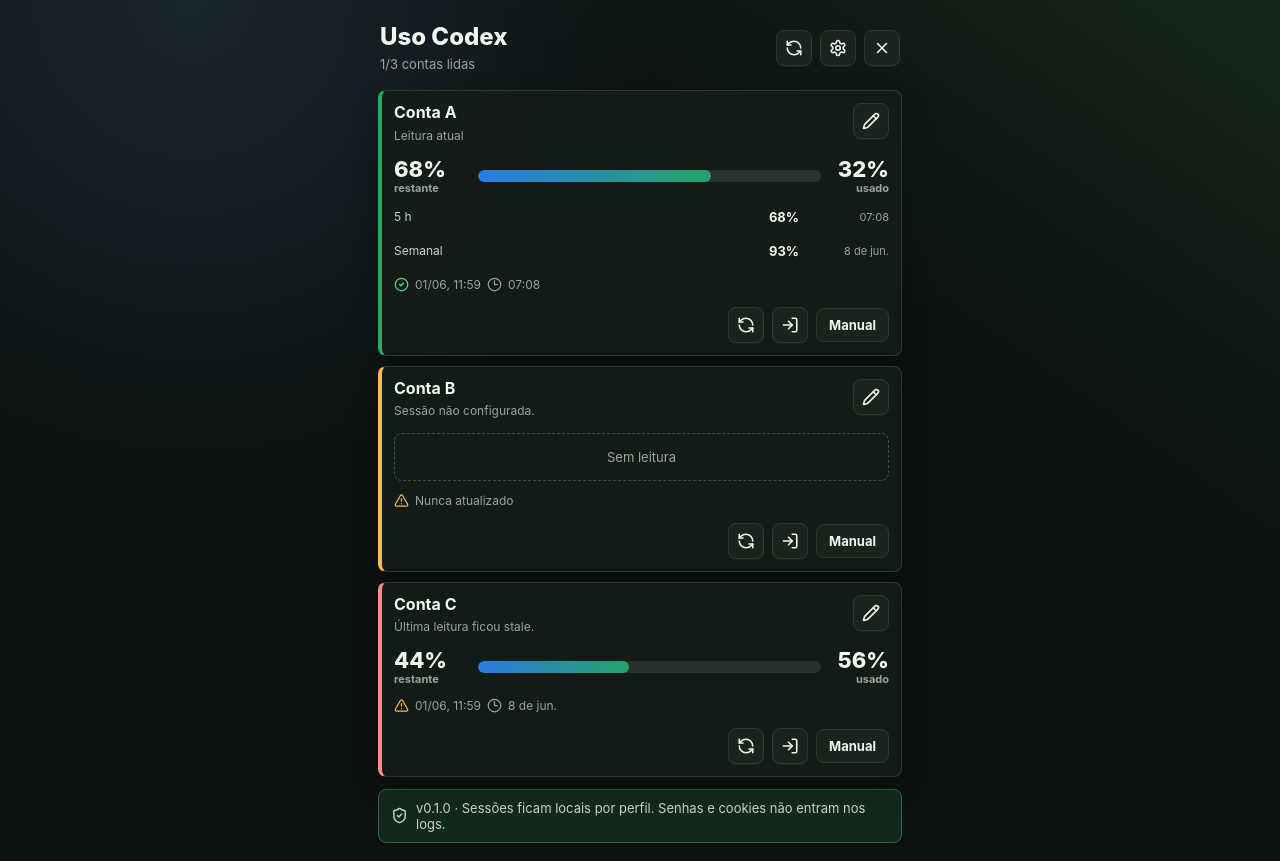
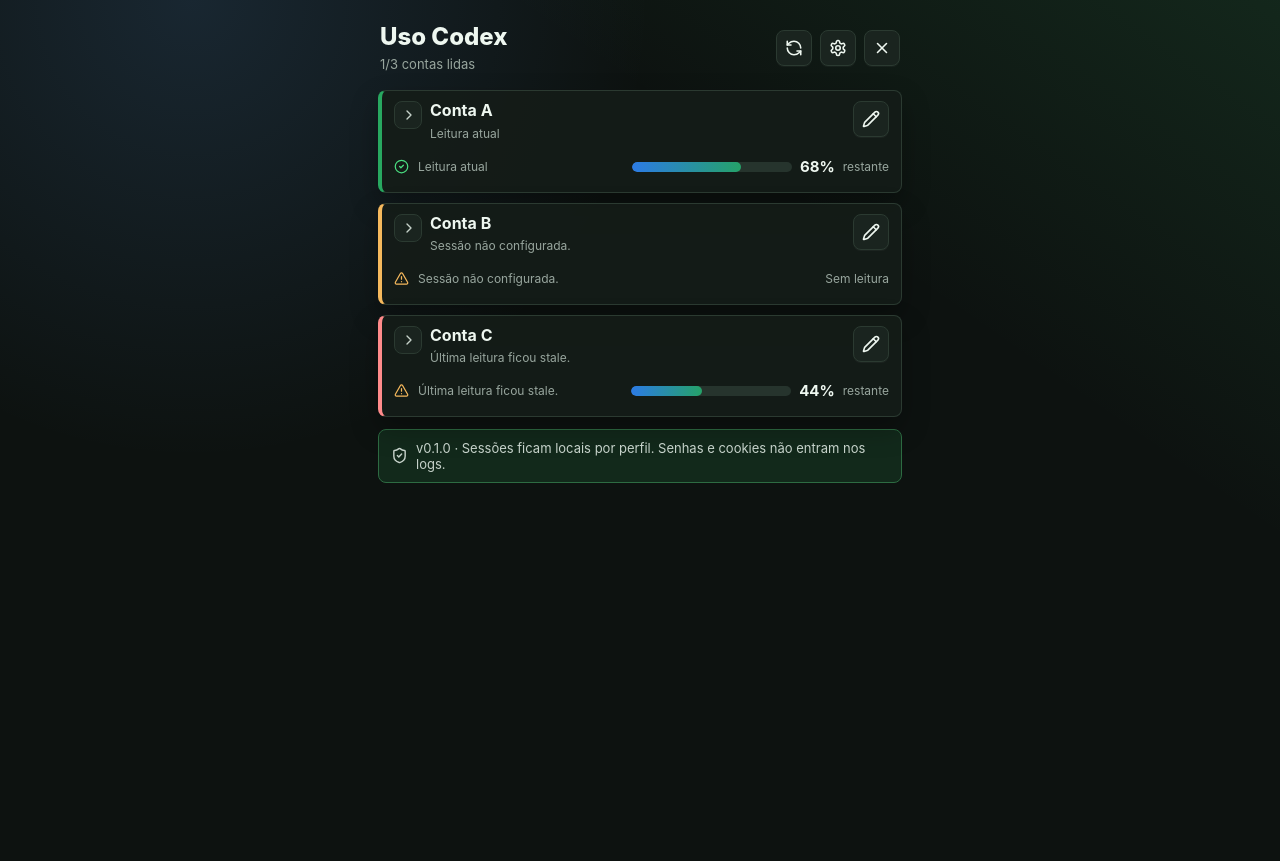
Before and after one commit to ronydrop/codex-usage-monitor, a React (Vite) app in the folder src/renderer/: page / in a window 1280 px wide. After the commit the page ends 800 px from the top, so only its background shows below. Built offline with nearby package versions, Linux system fonts and the light colour scheme.

Commit message:
Add collapsible account cards

```diff
--- a/package.json
+++ b/package.json
@@ -1,6 +1,6 @@
 {
   "name": "codex-usage-monitor",
-  "version": "0.1.2",
+  "version": "0.1.3",
   "description": "Windows tray app to monitor Codex usage across local ChatGPT accounts.",
   "author": "ronydrop",
   "repository": {
--- a/src/renderer/src/App.tsx
+++ b/src/renderer/src/App.tsx
@@ -1,6 +1,7 @@
 import {
   AlertTriangle,
   CheckCircle2,
+  ChevronDown,
   Clock3,
   Download,
   ExternalLink,
@@ -103,6 +104,7 @@
   const [settingsOpen, setSettingsOpen] = useState(false);
   const [settingsDraft, setSettingsDraft] = useState<AppSettings | undefined>();
   const [updateState, setUpdateState] = useState<UpdateState | undefined>();
+  const [expandedAccountIds, setExpandedAccountIds] = useState<Set<string>>(() => new Set());
 
   useEffect(() => {
     void loadState();
@@ -173,9 +175,41 @@
   }
 
   function beginManual(account: AccountUsage) {
+    expandAccount(account.id);
     setManualAccountId(account.id);
     setManualPercent(String(account.remainingPercent ?? 50));
     setManualReset(account.resetText ?? "");
+  }
+
+  function expandAccount(accountId: string) {
+    setExpandedAccountIds((current) => {
+      if (current.has(accountId)) {
+        return current;
+      }
+
+      const next = new Set(current);
+      next.add(accountId);
+      return next;
+    });
+  }
+
+  function toggleAccountExpanded(accountId: string) {
+    const shouldCollapse = expandedAccountIds.has(accountId) || manualAccountId === accountId;
+
+    if (shouldCollapse && manualAccountId === accountId) {
+      setManualAccountId(undefined);
+    }
+
+    setExpandedAccountIds((current) => {
+      const next = new Set(current);
+      if (shouldCollapse) {
+        next.delete(accountId);
+      } else {
+        next.add(accountId);
+      }
+
+      return next;
+    });
   }
 
   async function saveManualUsage() {
@@ -298,8 +332,15 @@
       ) : null}
 
       <section className="account-list" aria-label="Contas monitoradas">
-        {state.accounts.map((account) => (
-          <article className={`account-card status-${account.status}`} key={account.id}>
+        {state.accounts.map((account) => {
+          const expanded = expandedAccountIds.has(account.id) || manualAccountId === account.id;
+          const detailsId = `account-details-${account.id}`;
+
+          return (
+            <article
+              className={`account-card status-${account.status}${expanded ? " expanded" : " collapsed"}`}
+              key={account.id}
+            >
               <div className="account-main">
                 <div className="account-title-row">
                   {editingLabelId === account.id ? (
@@ -321,9 +362,21 @@
                     </form>
                   ) : (
                     <>
+                      <div className="account-heading">
+                        <button
+                          className="account-collapse-button"
+                          type="button"
+                          title={expanded ? "Recolher conta" : "Expandir conta"}
+                          aria-expanded={expanded}
+                          aria-controls={detailsId}
+                          onClick={() => toggleAccountExpanded(account.id)}
+                        >
+                          <ChevronDown className={expanded ? "collapse-icon expanded" : "collapse-icon"} />
+                        </button>
                         <div>
                           <h2>{account.label}</h2>
                           <p>{statusText(account)}</p>
+                        </div>
                       </div>
                       <IconButton title="Renomear" onClick={() => beginEditLabel(account)}>
                         <Pencil />
@@ -332,10 +385,11 @@
                   )}
                 </div>
 
+                {expanded ? (
+                  <div className="account-details" id={detailsId}>
                     <UsageMeter account={account} />
                     <UsageWindows account={account} />
                     <AccountMeta account={account} />
-            </div>
 
                     <div className="account-actions">
                       <IconButton
@@ -345,7 +399,10 @@
                       >
                         <RefreshCcw />
                       </IconButton>
-              <IconButton title="Abrir login" onClick={() => callApi(`login-${account.id}`, () => api.openLogin(account.id))}>
+                      <IconButton
+                        title="Abrir login"
+                        onClick={() => callApi(`login-${account.id}`, () => api.openLogin(account.id))}
+                      >
                         <LogIn />
                       </IconButton>
                       <button className="mini-button" onClick={() => beginManual(account)}>
@@ -383,8 +440,14 @@
                         </IconButton>
                       </form>
                     ) : null}
+                  </div>
+                ) : (
+                  <CompactAccountSummary account={account} />
+                )}
+              </div>
             </article>
-        ))}
+          );
+        })}
       </section>
 
       <footer className="footer-line">
@@ -458,6 +521,32 @@
         <strong>{used}%</strong>
         <span>usado</span>
       </div>
+    </div>
+  );
+}
+
+function CompactAccountSummary({ account }: { account: AccountUsage }) {
+  const remaining = account.remainingPercent;
+
+  if (remaining === undefined) {
+    return (
+      <div className="account-summary">
+        <StatusIcon account={account} />
+        <span className="summary-status">{statusText(account)}</span>
+        <span className="summary-empty">Sem leitura</span>
+      </div>
+    );
+  }
+
+  return (
+    <div className="account-summary">
+      <StatusIcon account={account} />
+      <span className="summary-status">{statusText(account)}</span>
+      <div className="compact-meter" aria-label={`${remaining}% restante`}>
+        <div className="compact-meter-fill" style={{ width: `${remaining}%` }} />
+      </div>
+      <strong>{remaining}%</strong>
+      <span>restante</span>
     </div>
   );
 }
--- a/src/renderer/src/styles.css
+++ b/src/renderer/src/styles.css
@@ -327,6 +327,10 @@
   box-shadow: 0 12px 28px rgba(0, 0, 0, 0.28);
 }
 
+.account-card.collapsed {
+  padding: 10px 12px;
+}
+
 .account-card.status-ok {
   border-left-color: var(--accent-strong);
 }
@@ -356,6 +360,42 @@
   gap: 12px;
 }
 
+.account-heading {
+  display: flex;
+  align-items: flex-start;
+  gap: 8px;
+  min-width: 0;
+}
+
+.account-collapse-button {
+  display: inline-grid;
+  width: 28px;
+  height: 28px;
+  flex: 0 0 auto;
+  place-items: center;
+  border: 1px solid var(--border);
+  border-radius: 8px;
+  color: var(--text-soft);
+  background: var(--surface-raised);
+  -webkit-app-region: no-drag;
+}
+
+.account-collapse-button:hover {
+  border-color: var(--border-strong);
+  background: var(--surface-muted);
+}
+
+.collapse-icon {
+  width: 16px;
+  height: 16px;
+  transition: transform 0.15s ease;
+  transform: rotate(-90deg);
+}
+
+.collapse-icon.expanded {
+  transform: rotate(0deg);
+}
+
 .account-title-row h2 {
   margin: 0;
   font-size: 16px;
@@ -374,6 +414,59 @@
 
 .label-editor {
   width: 100%;
+}
+
+.account-summary {
+  display: grid;
+  grid-template-columns: 16px minmax(90px, 1fr) minmax(86px, 160px) auto auto;
+  align-items: center;
+  gap: 8px;
+  min-height: 30px;
+  margin-top: 8px;
+  color: var(--muted);
+  font-size: 12px;
+}
+
+.account-summary svg {
+  width: 15px;
+  height: 15px;
+}
+
+.account-summary strong {
+  color: var(--text);
+  font-size: 15px;
+  line-height: 1;
+}
+
+.summary-status,
+.summary-empty {
+  min-width: 0;
+  overflow: hidden;
+  text-overflow: ellipsis;
+  white-space: nowrap;
+}
+
+.summary-empty {
+  grid-column: 3 / -1;
+  justify-self: end;
+}
+
+.compact-meter {
+  height: 10px;
+  overflow: hidden;
+  border-radius: 999px;
+  background: #26342d;
+}
+
+.compact-meter-fill {
+  height: 100%;
+  min-width: 2px;
+  border-radius: inherit;
+  background: linear-gradient(90deg, #2c7be5, #25a269);
+}
+
+.account-details {
+  margin-top: 8px;
 }
 
 .usage-meter {
@@ -533,4 +626,13 @@
   .window-row {
     grid-template-columns: 1fr 48px 72px;
   }
+
+  .account-summary {
+    grid-template-columns: 16px 1fr auto;
+  }
+
+  .compact-meter,
+  .account-summary > span:last-child {
+    display: none;
+  }
 }
```
Also changed, not shown: 2 other files (tests, documents, lock files or other folders). Lines whose indentation alone changed are shown as unchanged.
